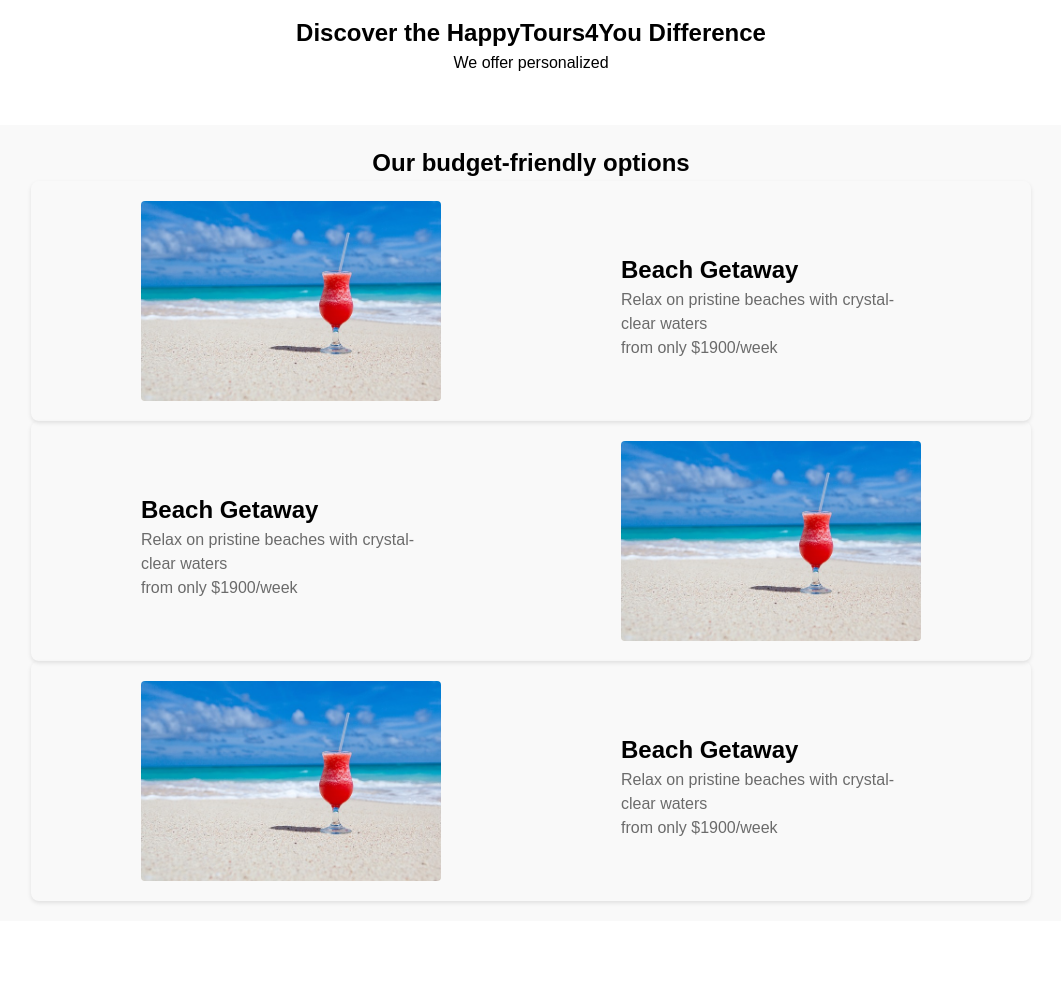
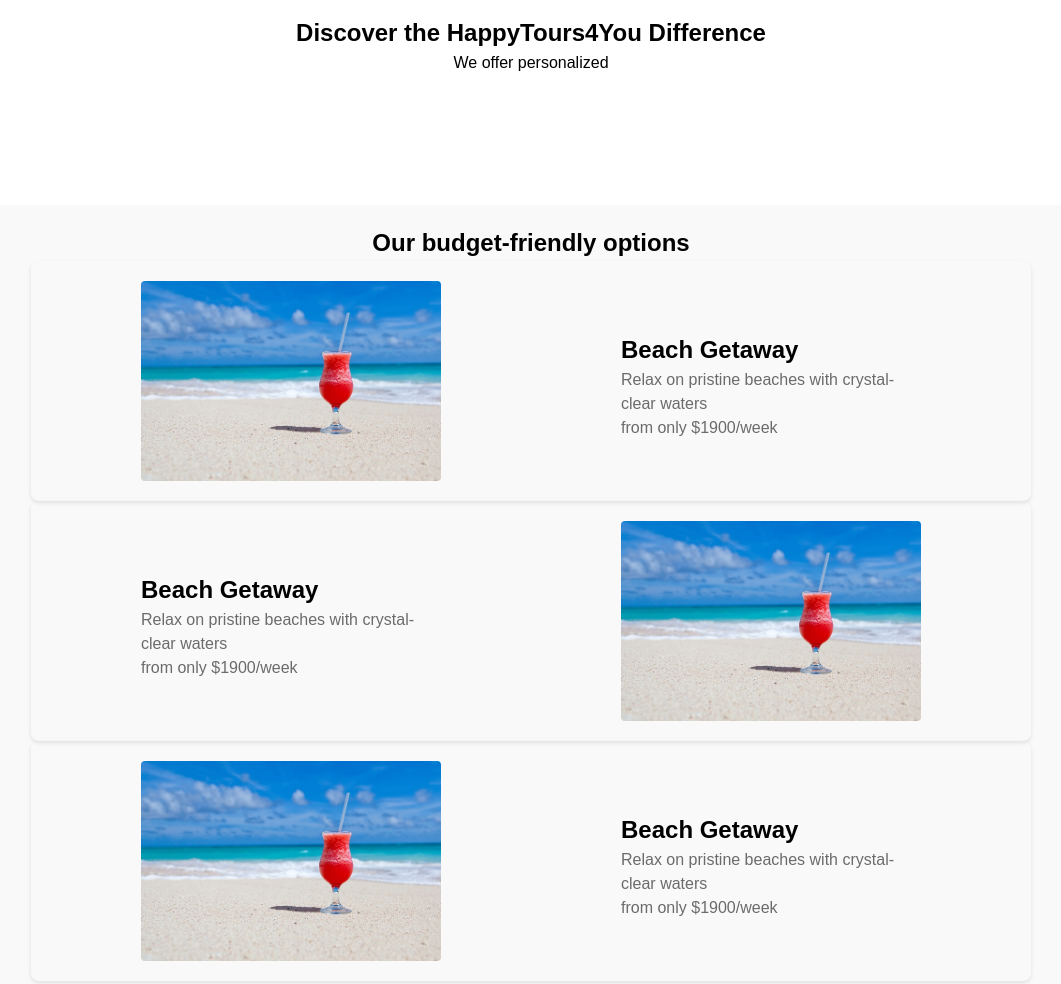
Before and after one commit to JustMangoo/happytours4you, a plain HTML site: page index.html in a window 1280 px wide. Shown: the part 640-1624 px from the top of the page, without its empty margins (109-1170 px from the left). Drawn offline with Linux system fonts and the light colour scheme.

Commit message:
Update stylesheet.css

```diff
--- a/stylesheet.css
+++ b/stylesheet.css
@@ -83,7 +83,7 @@ h3 {
 .option-container {
   background-color: #f9f9f9;
   padding: 20px 0;
-  margin-top: 80x;
+  margin-top: 80px;
 }
 
 .option-header {
```
